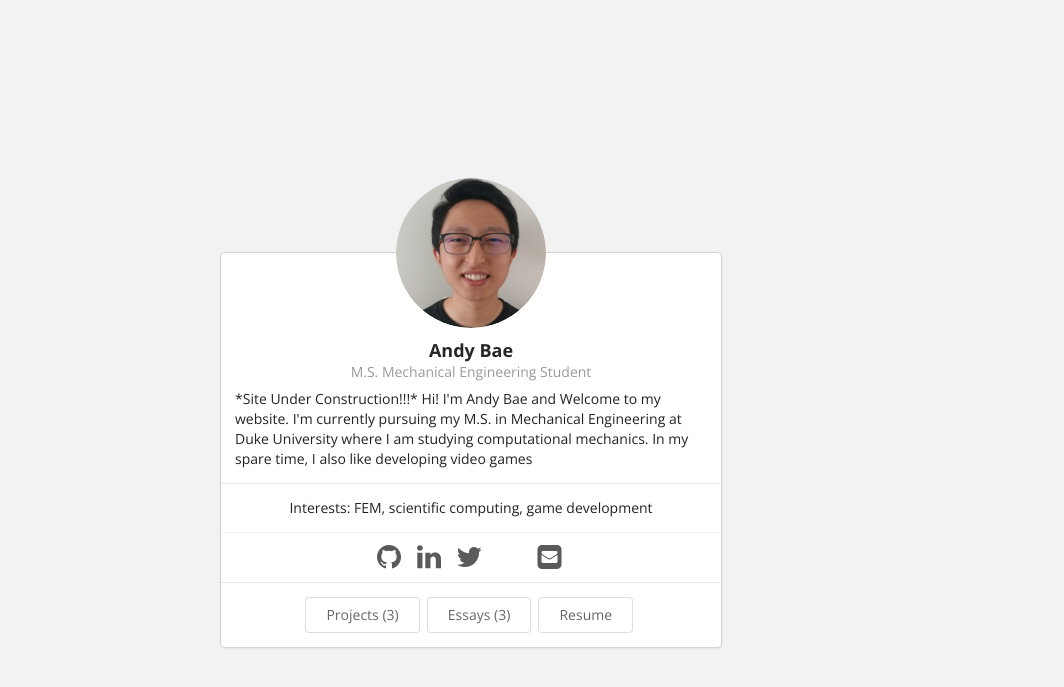
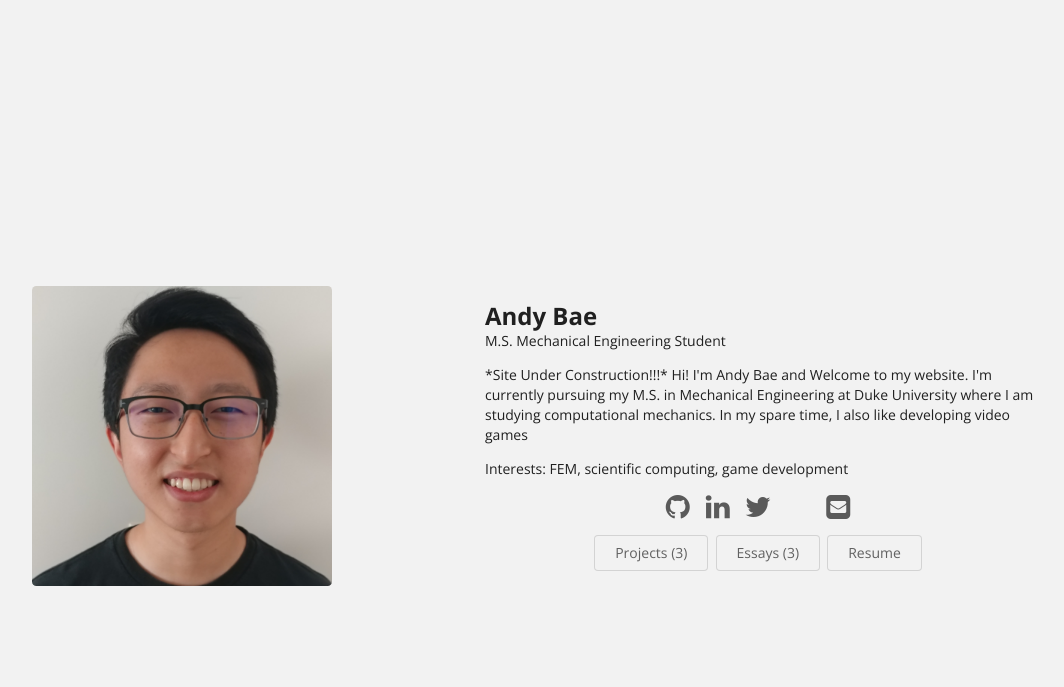
Before and after one commit to abae/abae.github.io, a Jekyll site: the page built from index.html, in a window 1280 px wide. Shown: the top 687 px of the page, without its empty margins (169-1233 px from the left). Built offline with Jekyll 4.4.1, drawn with Linux system fonts in a browser that asks for light colours.

Commit message:
template change

```diff
--- a/_config.yml
+++ b/_config.yml
@@ -13,7 +13,7 @@
 bio-page-label: Resume
 # You might want to change the theme associated with one or more sections of the site.
 # Defining your own custom theme variations is easy. See the documentation.
-theme-home: theme-home-builtin-1.html
+theme-home: theme-home-builtin-2.html
 theme-projects: theme-projects-builtin-1.html
 theme-essays: theme-essays-builtin-1.html
 theme-bio: theme-bio-builtin-1.html
--- a/_data/bio.json
+++ b/_data/bio.json
@@ -10,7 +10,7 @@
     "location": {
       "address": "",
       "postalCode": "27705",
-      "city": "Honolulu",
+      "city": "Durham",
       "countryCode": "USA",
       "region": "North Carolina"
     },
```
Also changed, not shown: favicon.ico.
